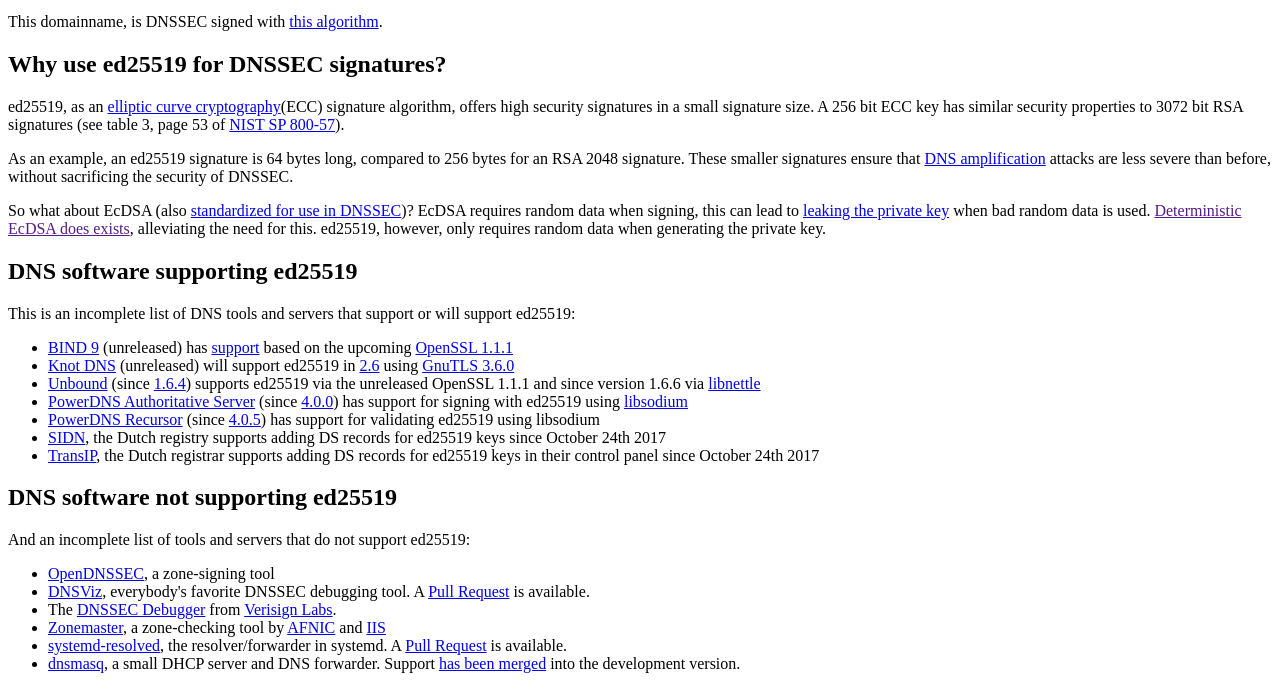
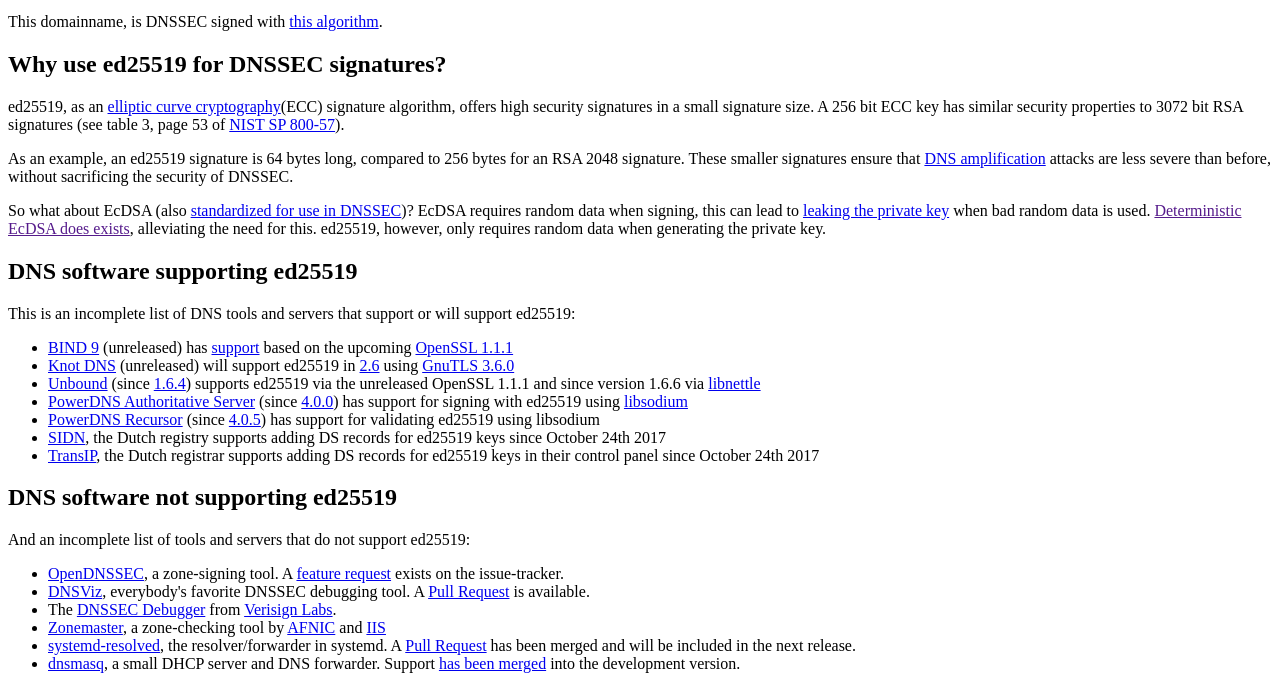
Before and after one commit to pieterlexis/ed25519.nl, a Gatsby site: page / in a window 1280 px wide. Shown: the part 119-808 px from the top of the page. Built offline with nearby package versions, Linux system fonts and the light colour scheme; Gatsby itself is replaced by a stand-in of ours.

Commit message:
Update webpage with more info

```diff
--- a/src/pages/index.js
+++ b/src/pages/index.js
@@ -25,11 +25,11 @@
     <h2>DNS software not supporting ed25519</h2>
     And an incomplete list of tools and servers that do not support ed25519:
     <ul>
-      <li><a href="https://www.opendnssec.org/">OpenDNSSEC</a>, a zone-signing tool</li>
+      <li><a href="https://www.opendnssec.org/">OpenDNSSEC</a>, a zone-signing tool. A <a href="https://issues.opendnssec.org/browse/SUPPORT-222">feature request</a> exists on the issue-tracker.</li>
       <li><a href="http://dnsviz.net/">DNSViz</a>, everybody's favorite DNSSEC debugging tool. A <a href="https://github.com/dnsviz/dnsviz/pull/29">Pull Request</a> is available.</li>
       <li>The <a href="http://dnssec-debugger.verisignlabs.com/ed25519.nl">DNSSEC Debugger</a> from <a href="https://www.verisign.com/en_US/company-information/verisign-labs/index.xhtml">Verisign Labs</a>.</li>
       <li><a href="https://zonemaster.net/test/dfef20e1471b2009">Zonemaster</a>, a zone-checking tool by <a href="https://www.afnic.fr/en/">AFNIC</a> and <a href="https://www.iis.se/english/">IIS</a></li>
-      <li><a href="https://www.freedesktop.org/software/systemd/man/systemd-resolve.html">systemd-resolved</a>, the resolver/forwarder in systemd. A <a href="https://github.com/systemd/systemd/pull/7600">Pull Request</a> is available.</li>
+      <li><a href="https://www.freedesktop.org/software/systemd/man/systemd-resolve.html">systemd-resolved</a>, the resolver/forwarder in systemd. A <a href="https://github.com/systemd/systemd/pull/7600">Pull Request</a> has been merged and will be included in the next release.</li>
       <li><a href="http://www.thekelleys.org.uk/dnsmasq/doc.html">dnsmasq</a>, a small DHCP server and DNS forwarder. Support <a href="http://thekelleys.org.uk/gitweb/?p=dnsmasq.git;a=commit;h=ad9c6f06c5ceebbeda3796e1649d1226e86eb769">has been merged</a> into the development version.</li>
     </ul>
   </div>
```
